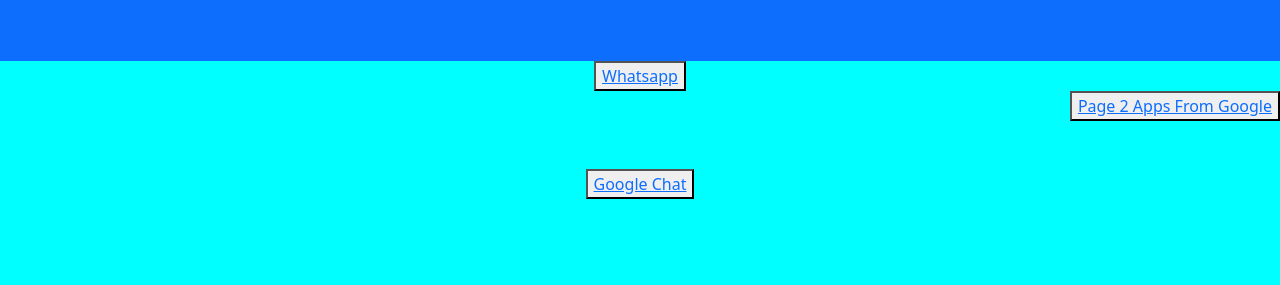
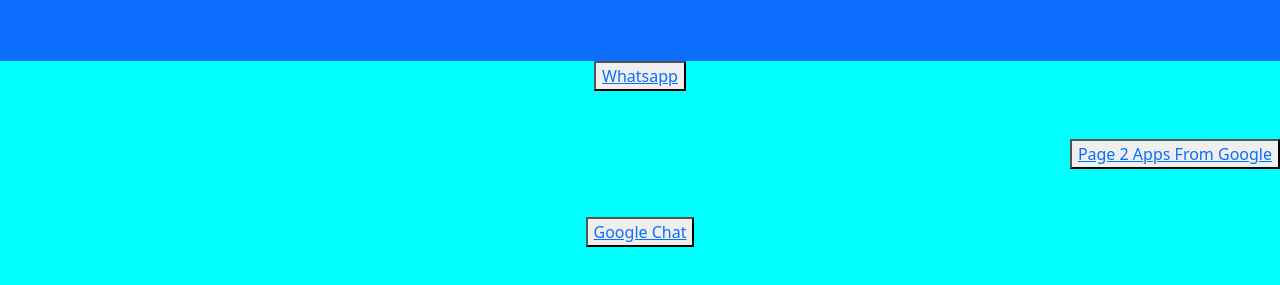
Before and after one commit to Eymengoooooo/Useful-UsefulStuff-com, a plain HTML site: page index.html in a window 1280 px wide. Shown: the part 131-416 px from the top of the page. Drawn offline with nearby package versions, Linux system fonts and the light colour scheme.

Commit message:
1 file modified

```diff
--- a/index.html
+++ b/index.html
@@ -17,7 +17,7 @@
 <div style="text-align:left">
 </div>
 <div style="text-align:right">
-  <button class="bty"><a href="me.html">Page 2 Apps From Google</a></button>
+  <br><br><button class="bty"><a href="me.html">Page 2 Apps From Google</a></button>
 </div>
 <br><br><button class="aaa"><a href="https://mail.google.com/chat/u/0/#chat/welcome">Google Chat</a></button></br></br>
 </div>
```
